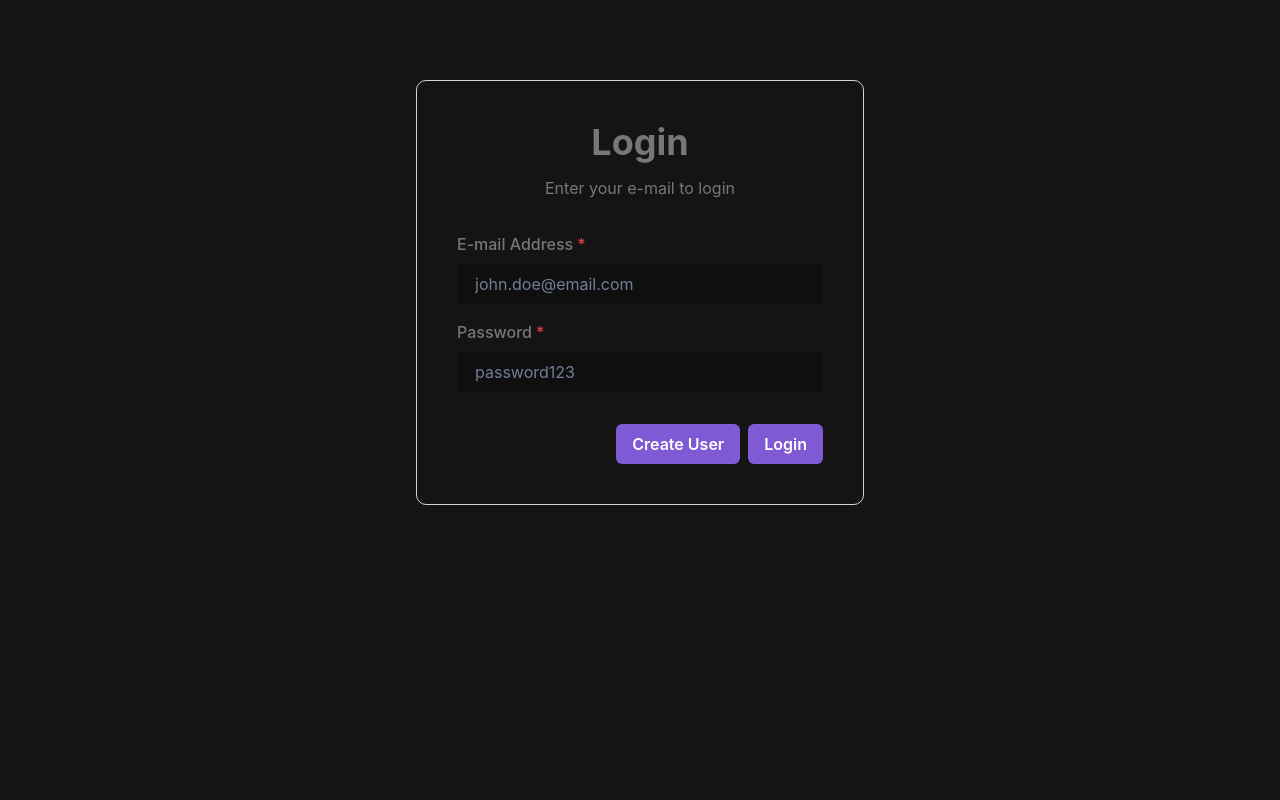
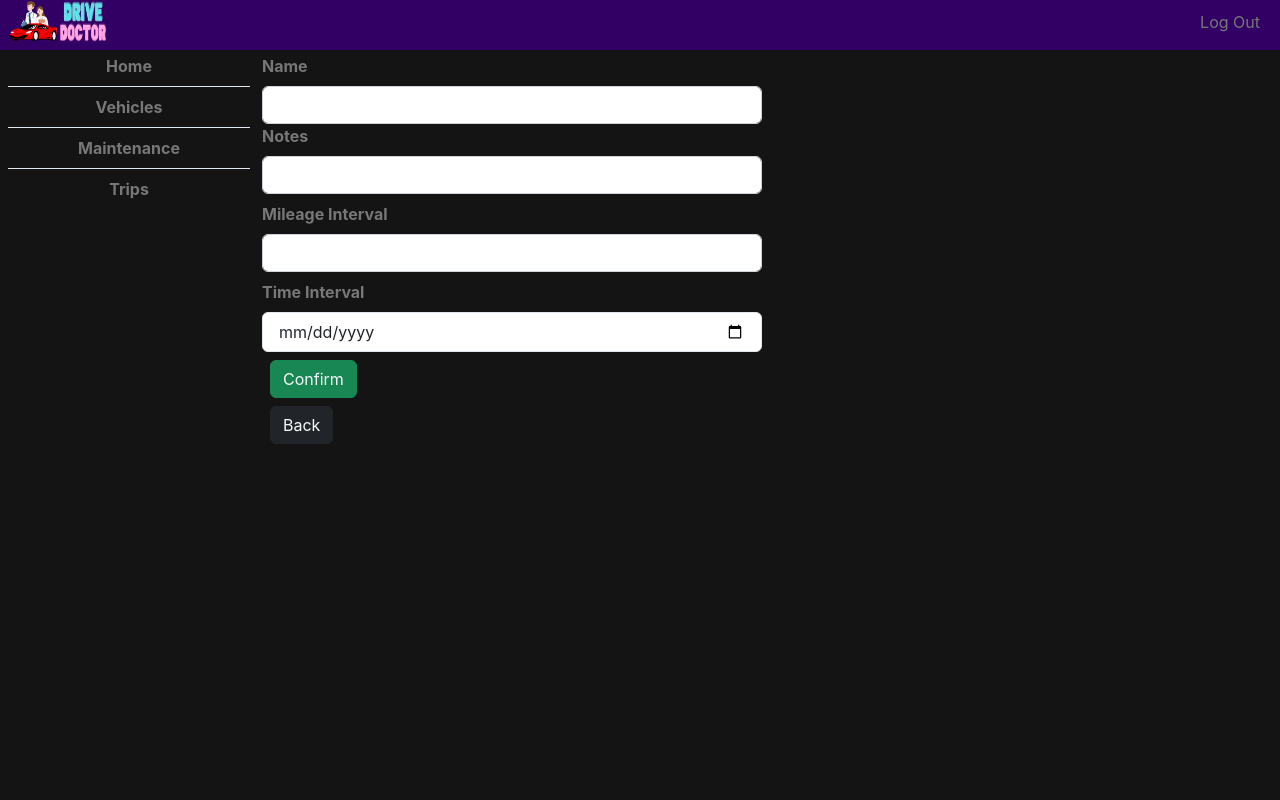
Before and after one commit to ics-499-team-1/drive-doctor-ui, a React (Vite) app: page /maintenance/add in a window 1280 px wide. Before the commit this address led to /login. Shown: the top 800 px of the page. Built offline with nearby package versions, Linux system fonts and the light colour scheme.

Commit message:
UMAdd tweaks

```diff
--- a/src/components/maintenance/UM/UMAdd.tsx
+++ b/src/components/maintenance/UM/UMAdd.tsx
@@ -15,8 +15,6 @@ import { FormControl, Input } from "@chakra-ui/react";
  */
 const UMAdd = () => {
   const navigate = useNavigate();
-
-  checkLogin();
 
   /** Context */
   const { vehicleContext } = useContext(VehicleContext);
@@ -57,7 +55,7 @@ const UMAdd = () => {
 
   return (
     <>
-      <FormControl onSubmit={handleSubmitUpdate}>
+      <FormControl style={{maxWidth: "500px"}} onSubmit={handleSubmitUpdate}>
         <div>
           <label htmlFor="name" className="form-label">
             Name
```
